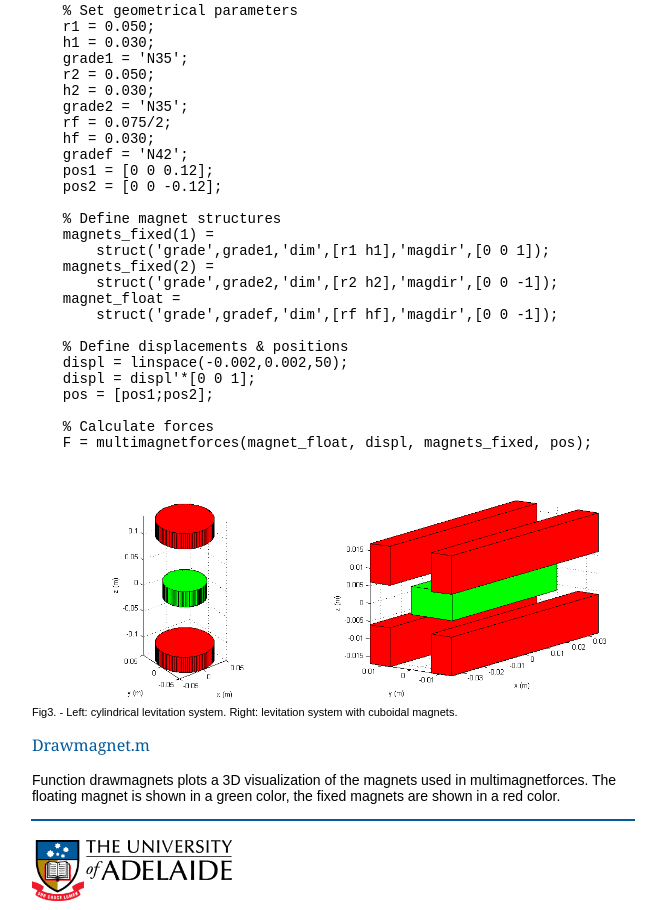
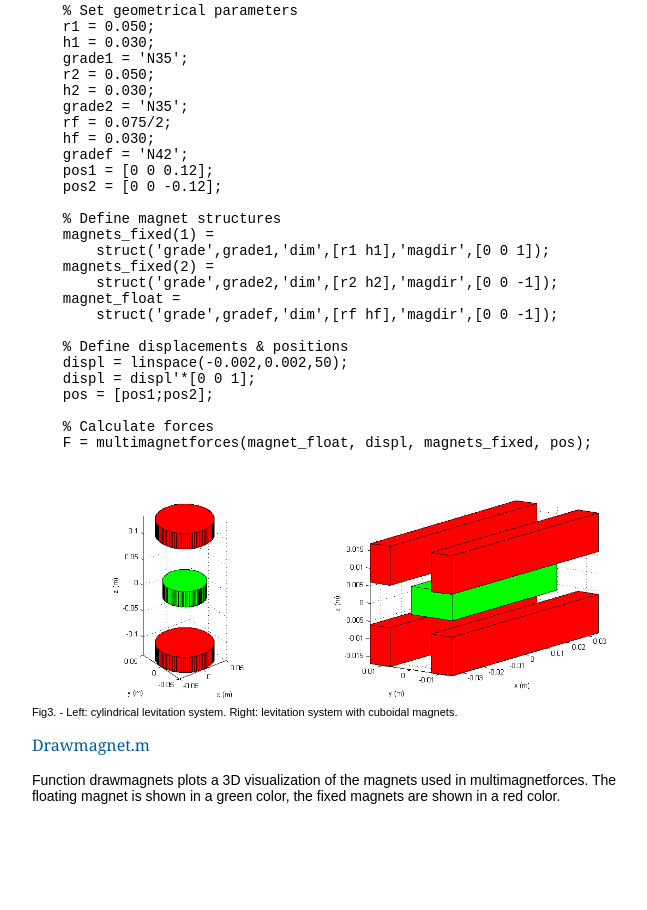
Before and after one commit to AUMAG/magcode, a plain HTML site: page docs/index.html in a window 1280 px wide. Shown: the part 3262-4172 px from the top of the page, without its empty margins (307-954 px from the left). After the commit the page ends 4089 px from the top, so only its background shows below. Drawn offline with Linux system fonts and the light colour scheme.

Commit message:
remove logo

```diff
--- a/docs/index.html
+++ b/docs/index.html
@@ -220,12 +220,6 @@ figcaption {
             <p>Function drawmagnets plots a 3D visualization of the magnets used in multimagnetforces. The floating magnet is shown in a green color, the fixed magnets are shown in a red color.</p>
         </td>
 	</tr>
-    <tr>
-		<td colspan="3" class="footer">
-        	<br />
-        	<img src="images/UoA_logo_col_horz.png" width="200" height="61.2" />
-        </td>
-	</tr>
 </table>
 
 </body>
```
Also changed, not shown: docs/images/UoA_logo_col_horz.png (deleted).
